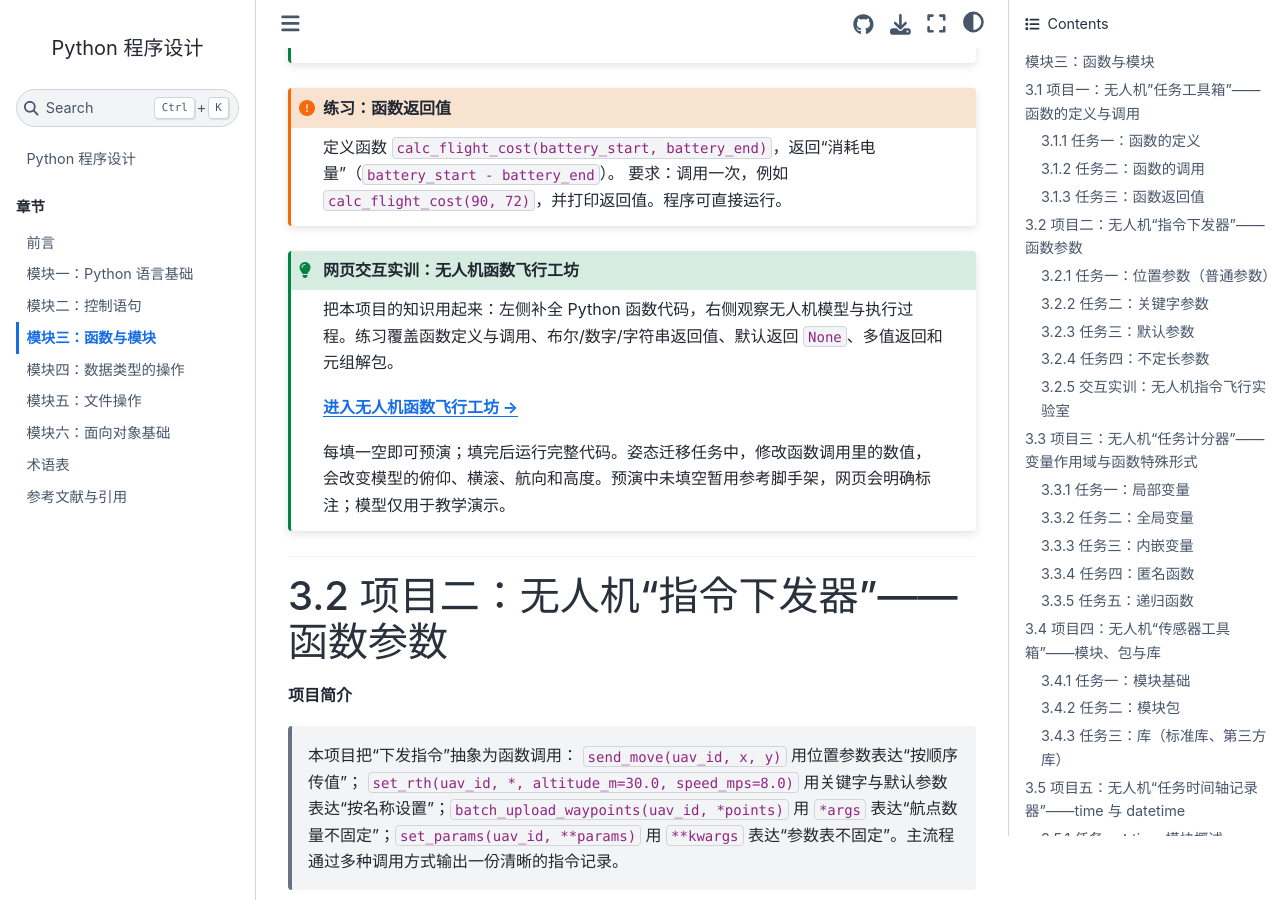
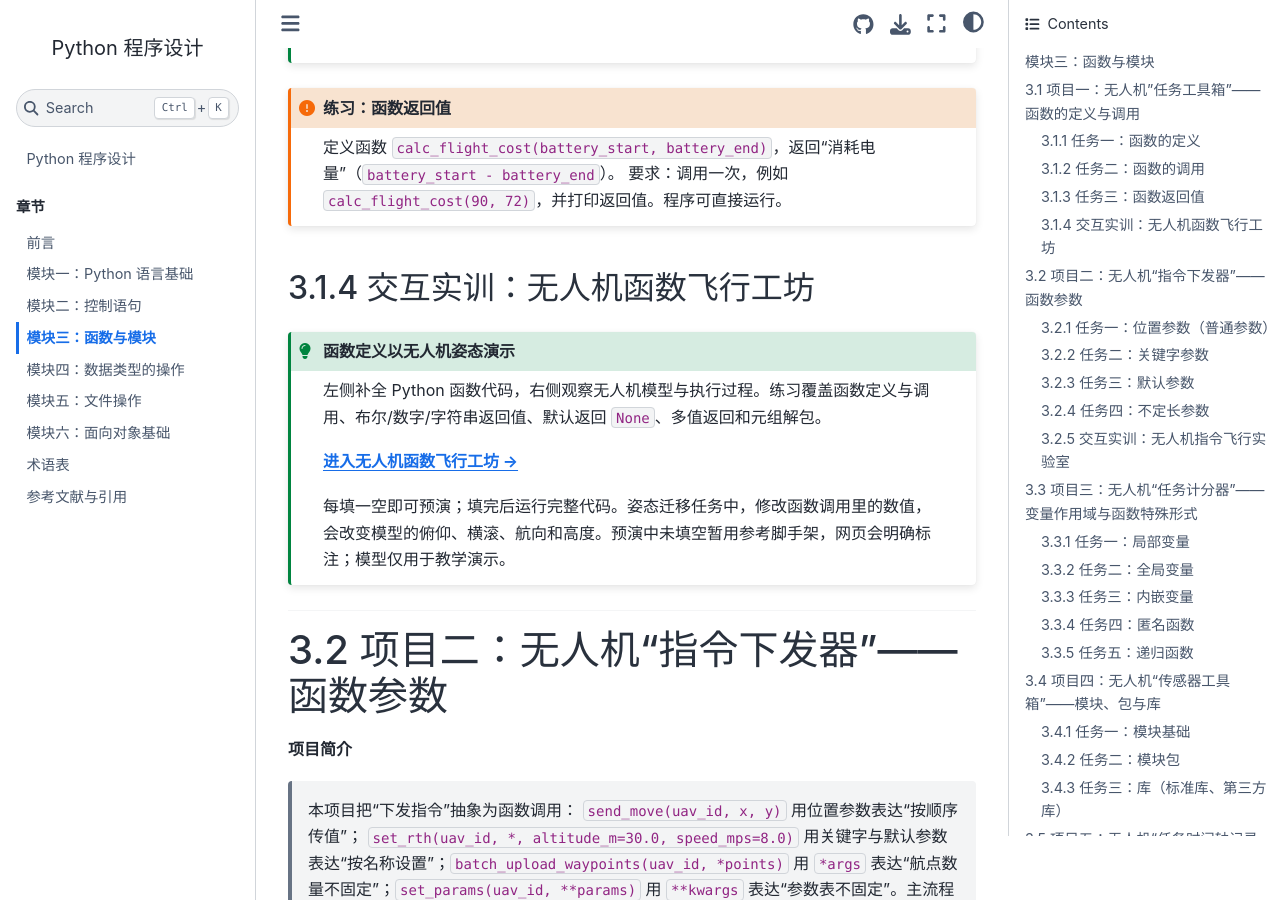
Before and after one commit to slevnling-afk/python-programming-book, a Sphinx documentation site: the page built from docs/chapters/03-functions_modules.md, in a window 1280 px wide and 900 px high, scrolled down 6910 px. Built offline with Sphinx 7.4.7 and the Sphinx Book theme 1.1.4, drawn with Linux system fonts in a browser that asks for light colours.

Commit message:
Enhance drone function workshop documentation
Added interactive training section for drone function workshop, including instructions for completing Python function code and observing drone model execution.

```diff
--- a/docs/chapters/03-functions_modules.md
+++ b/docs/chapters/03-functions_modules.md
@@ -316,12 +316,13 @@ print("区域：", a)
 要求：调用一次，例如 `calc_flight_cost(90, 72)`，并打印返回值。程序可直接运行。
 :::
 
+
 (functions-project-one-lab)=
-
-:::{admonition} 网页交互实训：无人机函数飞行工坊
-:class: tip
-
-把本项目的知识用起来：左侧补全 Python 函数代码，右侧观察无人机模型与执行过程。练习覆盖函数定义与调用、布尔/数字/字符串返回值、默认返回 `None`、多值返回和元组解包。
+## 3.1.4 交互实训：无人机函数飞行工坊
+:::{admonition} 函数定义以无人机姿态演示
+:class: tip
+
+左侧补全 Python 函数代码，右侧观察无人机模型与执行过程。练习覆盖函数定义与调用、布尔/数字/字符串返回值、默认返回 `None`、多值返回和元组解包。
 
 <p><strong><a href="../_static/labs/function-flight/index.html">进入无人机函数飞行工坊 →</a></strong></p>
 
```
